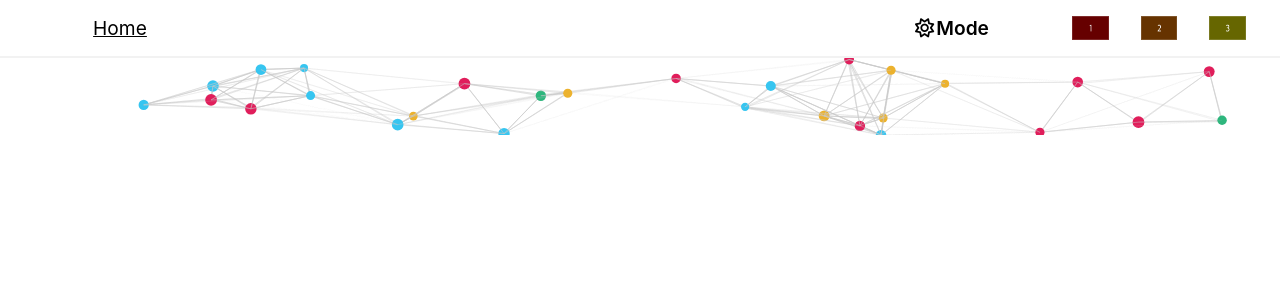
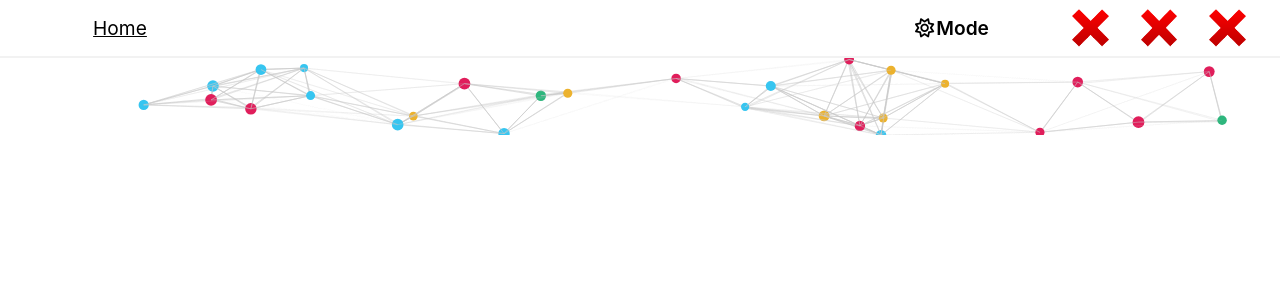
Before and after one commit to Honey-Bi/Portfolio-Web, a React (Create React App) app: page /concept in a window 1280 px wide. Shown: the top 300 px of the page. Built offline with nearby package versions, Linux system fonts and the light colour scheme.

Commit message:
이미지 적응형 css 추가

```diff
--- a/src/component/Header.tsx
+++ b/src/component/Header.tsx
@@ -1,9 +1,7 @@
 import { useEffect, useRef, useState } from "react";
 import { Link, useLocation } from 'react-router-dom';
 import 'css/header.css';
-import img1 from 'img/sample_images_01.png';
-import img2 from 'img/sample_images_02.png';
-import img3 from 'img/sample_images_03.png';
+import img2 from 'img/x.png';
 import Draggable from "react-draggable";
 
 export default function Header() {
@@ -134,14 +132,8 @@ export default function Header() {
                     onStop={(e) => dragStop(e)}
                     position={{x:0, y:0}}
                 >
-                    <div className="source-item a"
-                    id="mushroom"
-                    ref={mushroomRef}
-                    style={{
-                        backgroundImage: `url(${img1})`,
-                        backgroundSize: "100% 100%"
-                    }}>
-                        &nbsp;
+                    <div className="source-item" ref={mushroomRef}>
+                        <img src={img2} alt="X" id="mushroom" draggable="false"/>
                     </div>
                 </Draggable>
                 <Draggable
@@ -150,14 +142,8 @@ export default function Header() {
                     onStop={(e) => dragStop(e)}
                     position={{x:0, y:0}}
                 >
-                    <div className="source-item"
-                    id="potion"
-                    ref={potionRef}
-                    style={{
-                        backgroundImage: `url(${img2})`,
-                        backgroundSize: "100% 100%"
-                    }}>
-                        &nbsp;
+                    <div className="source-item" ref={potionRef}>
+                        <img src={img2} alt="X" id="potion" draggable="false"/>
                     </div>
                 </Draggable>
                 <Draggable
@@ -166,14 +152,8 @@ export default function Header() {
                     onStop={(e) => dragStop(e)}
                     position={{x:0, y:0}}
                 >
-                    <div className="source-item"
-                    id="erase"
-                    ref={eraseRef}
-                    style={{
-                        backgroundImage: `url(${img3})`,
-                        backgroundSize: "100% 100%"
-                    }}>
-                        &nbsp;
+                    <div className="source-item" ref={eraseRef}>
+                        <img src={img2} alt="X" id="erase" draggable="false"/>
                     </div>
                 </Draggable>
             </div>
--- a/src/css/header.css
+++ b/src/css/header.css
@@ -2,7 +2,6 @@ nav {
     display: flex;
     border-bottom: 2px solid #f2f2f2;
     height: 3.5rem;
-    padding: 0 1rem;
     position: sticky;
     top: 0;
     background-color: #fff;
@@ -46,17 +45,34 @@ nav {
     text-decoration-thickness: 2px;
 }
 .source {
+    margin: 0
+    ;
     z-index: 999;
 }
 .source-item {
-    width: calc(33% - 2rem);
-    /* padding: 0 1rem; */
-    margin: 0 1rem;
+    width: 33%;
+    min-height: 100%;
+    height: 2.2rem;
     float: left;
     cursor: grab;
 }
 .source-item img {
+    position: absolute;
+    top: 50%;
+    left: 0;
+    transform: translateY(-50%);
     width: 100%;
+    min-width: 2rem;
+    max-height: 100%;
+}
+@media (min-width: 576px) {
+    nav {
+        padding: 0 1rem;
+    }
+    .source-item {
+        width: calc(33% - 2rem);
+        margin: 0 1rem;
+    }
 }
 .mode-toggle i {
     margin-right: 2px;
```
